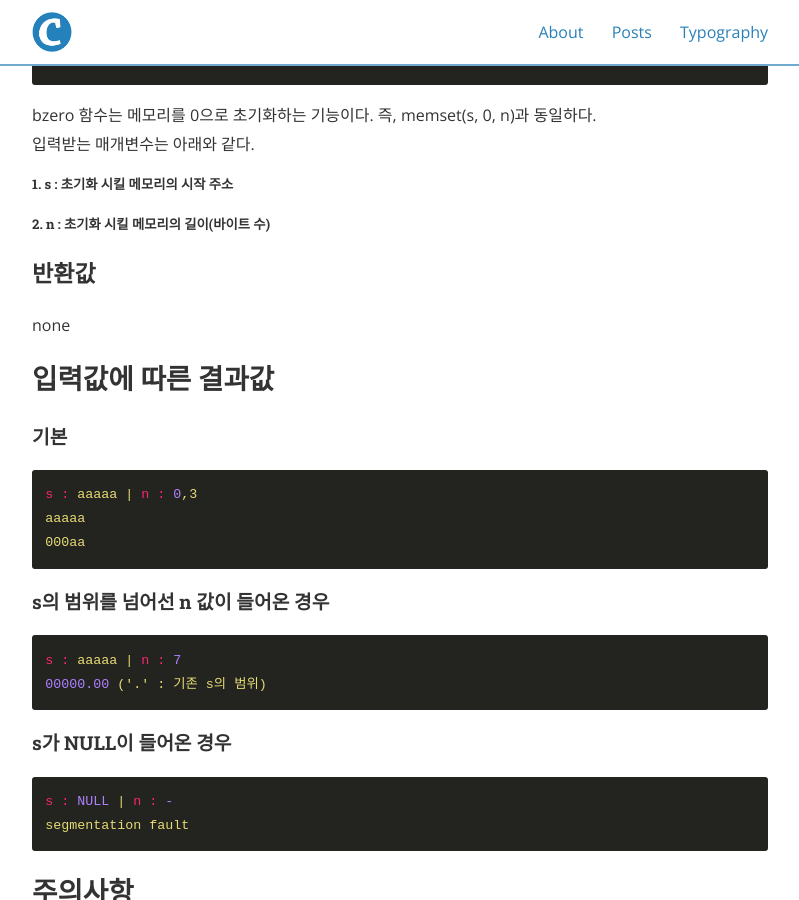
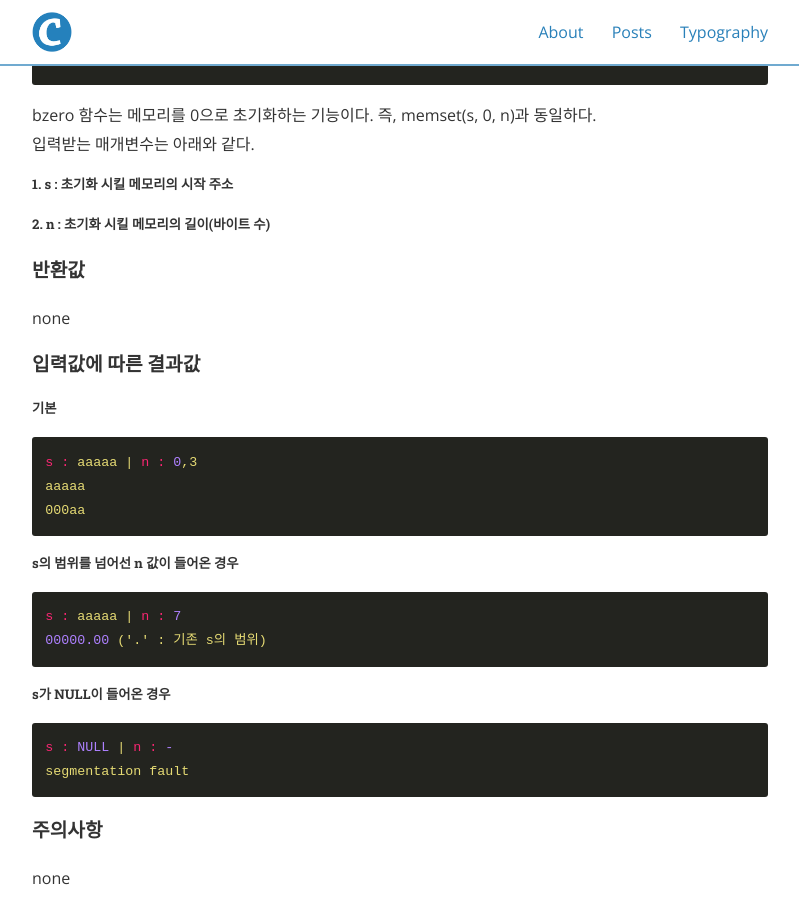
Before and after one commit to xodhksrjqnr/xodhksrjqnr.github.io, a Jekyll site: the page built from _posts/2021-01-01-bzero.md, in a window 1280 px wide and 900 px high, scrolled down 620 px. Shown: the whole window, without its empty margins (240-1039 px from the left). Built offline with Jekyll 4.4.1, drawn with Linux system fonts in a browser that asks for light colours; nearby versions of some CDN libraries.

````diff
--- a/_posts/2021-01-01-bzero.md
+++ b/_posts/2021-01-01-bzero.md
@@ -19,25 +19,25 @@ bzero 함수는 메모리를 0으로 초기화하는 기능이다. 즉, memset(s
 ##### 1. s : 초기화 시킬 메모리의 시작 주소
 ##### 2. n : 초기화 시킬 메모리의 길이(바이트 수)
 
-### 반환값
+#### 반환값
 none<br/>
 
-## 입력값에 따른 결과값
-#### 기본
+#### 입력값에 따른 결과값
+##### 기본
 ```
 s : aaaaa | n : 0,3
 aaaaa
 000aa
 ```
-#### s의 범위를 넘어선 n 값이 들어온 경우
+##### s의 범위를 넘어선 n 값이 들어온 경우
 ```
 s : aaaaa | n : 7
 00000.00 ('.' : 기존 s의 범위)
 ```
-#### s가 NULL이 들어온 경우
+##### s가 NULL이 들어온 경우
 ```
 s : NULL | n : -
 segmentation fault
 ```
-## 주의사항
+#### 주의사항
 none<br/>
````
